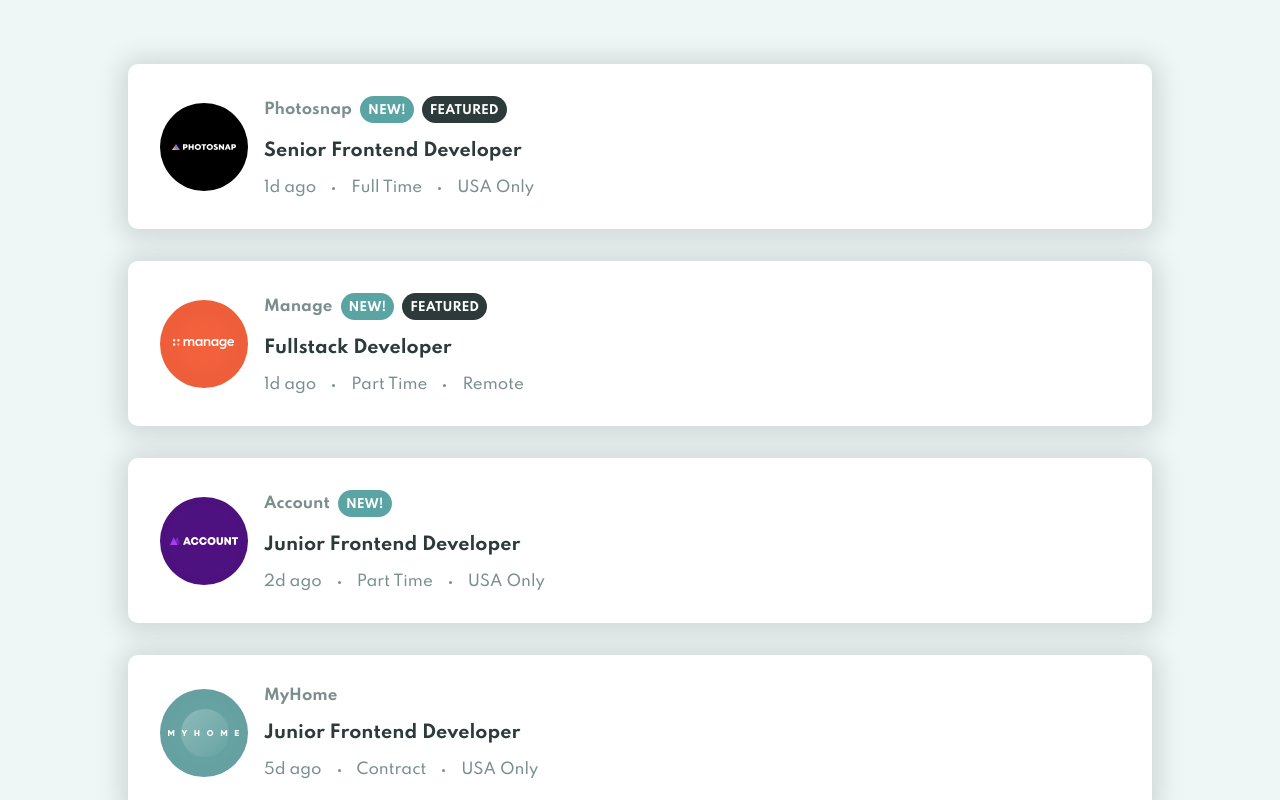
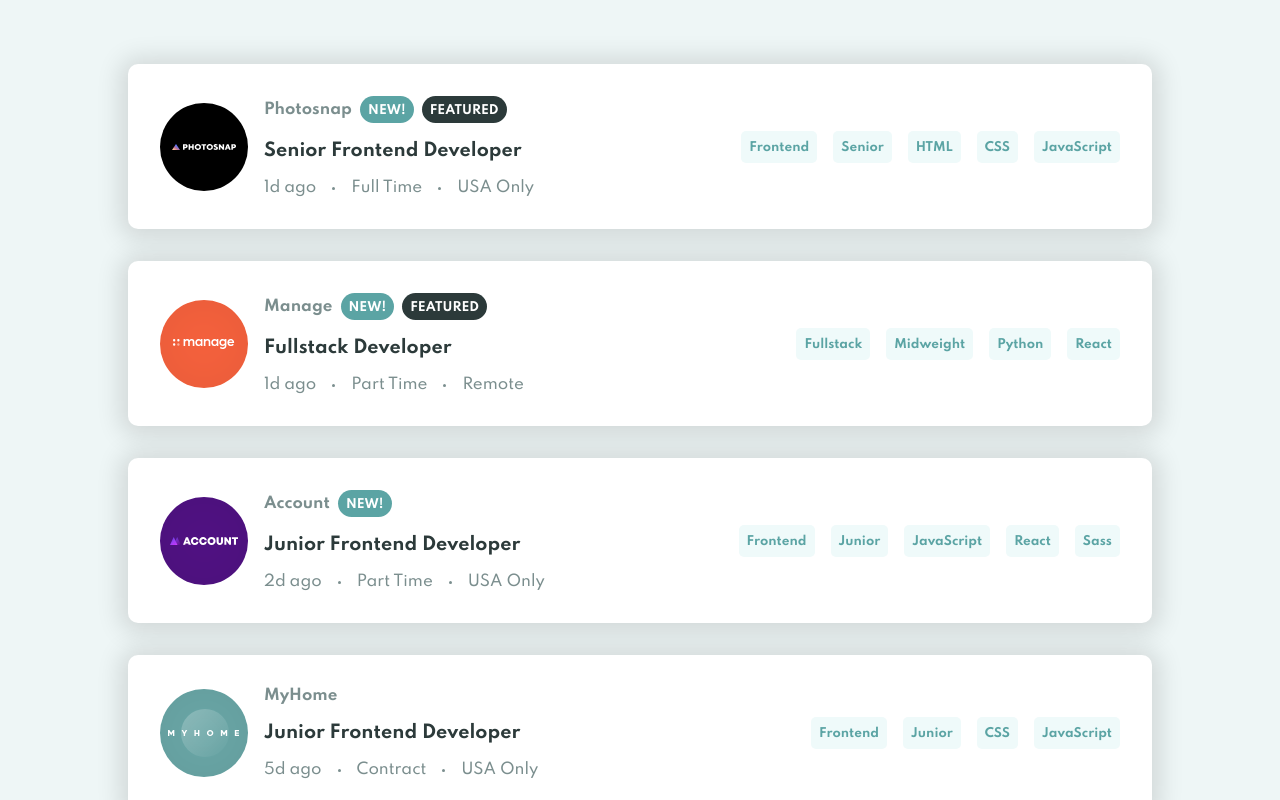
Before and after one commit to ricoputrap/react-job-listings, a React (Create React App) app: page / in a window 1280 px wide. Shown: the top 800 px of the page. Built offline with nearby package versions, Linux system fonts and the light colour scheme.

Commit message:
Done implement Job Filter section

```diff
--- /dev/null
+++ b/src/components/BoxChip/BoxChip.module.css
@@ -0,0 +1,14 @@
+.container {
+  color: hsl(180, 29%, 50%);
+  background-color: hsl(180, 52%, 96%);
+  font-size: 0.75rem;
+  font-weight: 700;
+  padding: 10px 8px 8px 8px;
+  border-radius: 5px;
+}
+
+.container:hover {
+  color: #fff;
+  background-color: hsl(180, 29%, 50%);
+  cursor: pointer;
+}
--- /dev/null
+++ b/src/components/BoxChip/index.js
@@ -0,0 +1,17 @@
+import React from 'react'
+import PropTypes from 'prop-types'
+import styles from "./BoxChip.module.css";
+
+const BoxChip = ({ label }) => {
+  return (
+    <div className={ styles.container }>
+      { label }
+    </div>
+  )
+}
+
+BoxChip.propTypes = {
+  label: PropTypes.string
+}
+
+export default BoxChip;
--- a/src/components/Job/Job.module.css
+++ b/src/components/Job/Job.module.css
@@ -48,3 +48,13 @@
   display: inline-block;
   margin-bottom: 2px;
 }
+
+/* FILTER */
+.filter {
+  display: flex;
+  align-items: center;
+}
+
+.filter > div {
+  margin-left: 1rem;
+}
--- a/src/components/Job/index.js
+++ b/src/components/Job/index.js
@@ -1,24 +1,29 @@
 import PropTypes from 'prop-types'
 import RoundedChip from '../RoundedChip';
+import BoxChip from '../BoxChip';
 import styles from "./Job.module.css"
 
 const Job = ({job}) => {
   const {
     logo, company, isNew, isFeatured,
     position, postedAt, contract, location,
+    role, level, languages, tools
   } = job;
 
   return (
     <div className={ styles.job }>
       <div className={ styles.details }>
         <img src={ logo } alt="photosnap"/>
+
         <div>
           <div className={ styles.details_header }>
             <div className={ styles.company }>{ company }</div>
             { isNew && <RoundedChip label="NEW!" /> }
             { isFeatured && <RoundedChip label="FEATURED" isDark /> }
           </div>
+
           <h3 className={ styles.position }>{ position }</h3>
+
           <div className={ styles.details_footer }>
             <span>{ postedAt }</span>
             <span className={ styles.dot }></span>
@@ -28,8 +33,14 @@ const Job = ({job}) => {
           </div>
         </div>
       </div>
-      <div className="filter">
 
+      <div className={ styles.filter }>
+        <BoxChip label={ role } />
+        <BoxChip label={ level } />
+        { languages.length > 0 &&
+          languages.map(lang => <BoxChip label={ lang } />)}
+        { tools.length > 0 &&
+          tools.map(tool => <BoxChip label={ tool } />)}
       </div>
     </div>
   )
```
